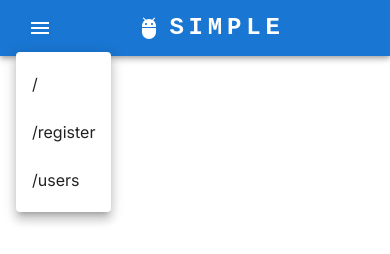
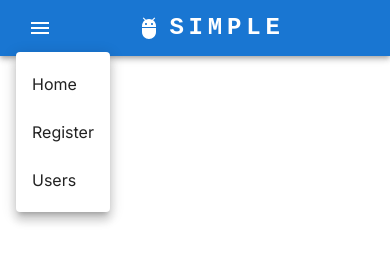
Before and after one commit to FrazaAdityaWiguna/simple-registration, a Next.js app: page / in a window 390 px wide. Both pictures are taken after a click on the button "account of current user". Shown: the top 254 px of the page. Built offline with nearby package versions, Linux system fonts and the light colour scheme.

Commit message:
fix: fixing menu navbar on mobile view

```diff
--- a/src/Components/NavBar/NavBar.tsx
+++ b/src/Components/NavBar/NavBar.tsx
@@ -106,8 +106,13 @@ const NavBar = () => {
               }}
             >
               {pages.map((page) => (
-                <MenuItem key={page.path} onClick={handleCloseNavMenu}>
-                  <Typography textAlign="center">{page.path}</Typography>
+                <MenuItem
+                  key={page.path}
+                  onClick={handleCloseNavMenu}
+                  component={Link}
+                  href={page.path}
+                >
+                  <Typography textAlign="center">{page.name}</Typography>
                 </MenuItem>
               ))}
             </Menu>
```
